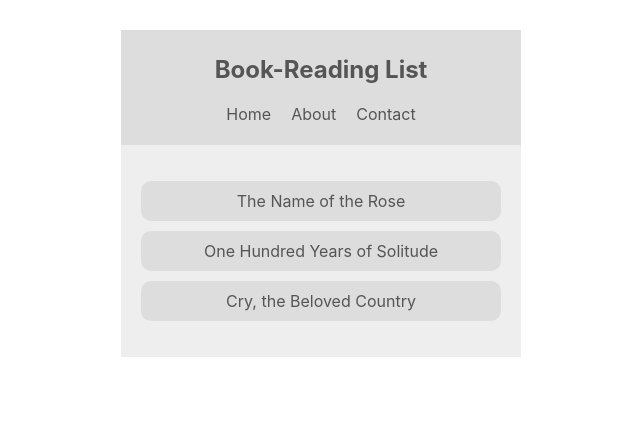
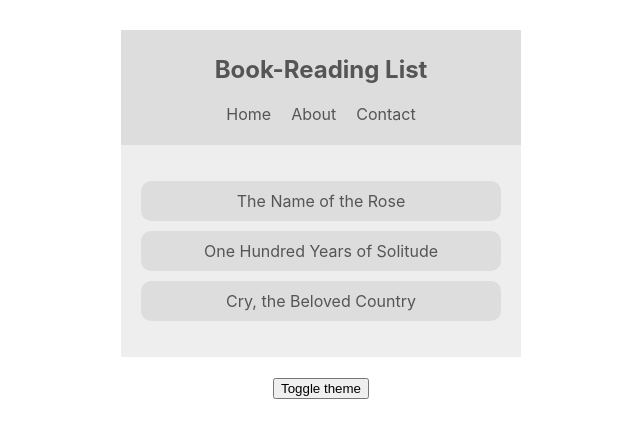
Before and after one commit to ankush981/hooks-context-reading-list, a React (Create React App) app: page / in a window 1280 px wide. Shown: the top 438 px of the page, without its empty margins (319-959 px from the left). Built offline with nearby package versions, Linux system fonts and the light colour scheme.

Commit message:
Add theme toggle button

```diff
--- a/src/App.js
+++ b/src/App.js
@@ -2,6 +2,7 @@
 import Navbar from './components/Navbar';
 import BookList from './components/BookList';
 import ThemeContextProvider from './contexts/ThemeContext';
+import ThemeToggle from './components/ThemeToggle';
 
 function App() {
   return (
@@ -9,6 +10,7 @@
       <ThemeContextProvider>
         <Navbar/>
         <BookList/>
+        <ThemeToggle/>
       </ThemeContextProvider>
     </div>
   );
--- /dev/null
+++ b/src/components/ThemeToggle.js
@@ -0,0 +1,15 @@
+import React, { Component } from 'react';
+import { ThemeContext } from '../contexts/ThemeContext';
+
+class ThemeToggle extends Component {
+  static contextType = ThemeContext;
+
+  render() {
+    const { toggleTheme } = this.context;
+    return (
+      <button onClick={toggleTheme}>Toggle theme</button>
+    );
+  }
+}
+
+export default ThemeToggle;
--- a/src/contexts/ThemeContext.js
+++ b/src/contexts/ThemeContext.js
@@ -16,9 +16,13 @@
     }
   };
 
+  toggleTheme = () => {
+    this.setState({ isLightTheme: !this.state.isLightTheme });
+  };
+
   render() {
     return (
-      <ThemeContext.Provider value={{...this.state}}>
+      <ThemeContext.Provider value={{...this.state, toggleTheme: this.toggleTheme}}>
         {this.props.children}
       </ThemeContext.Provider>
     );
```
